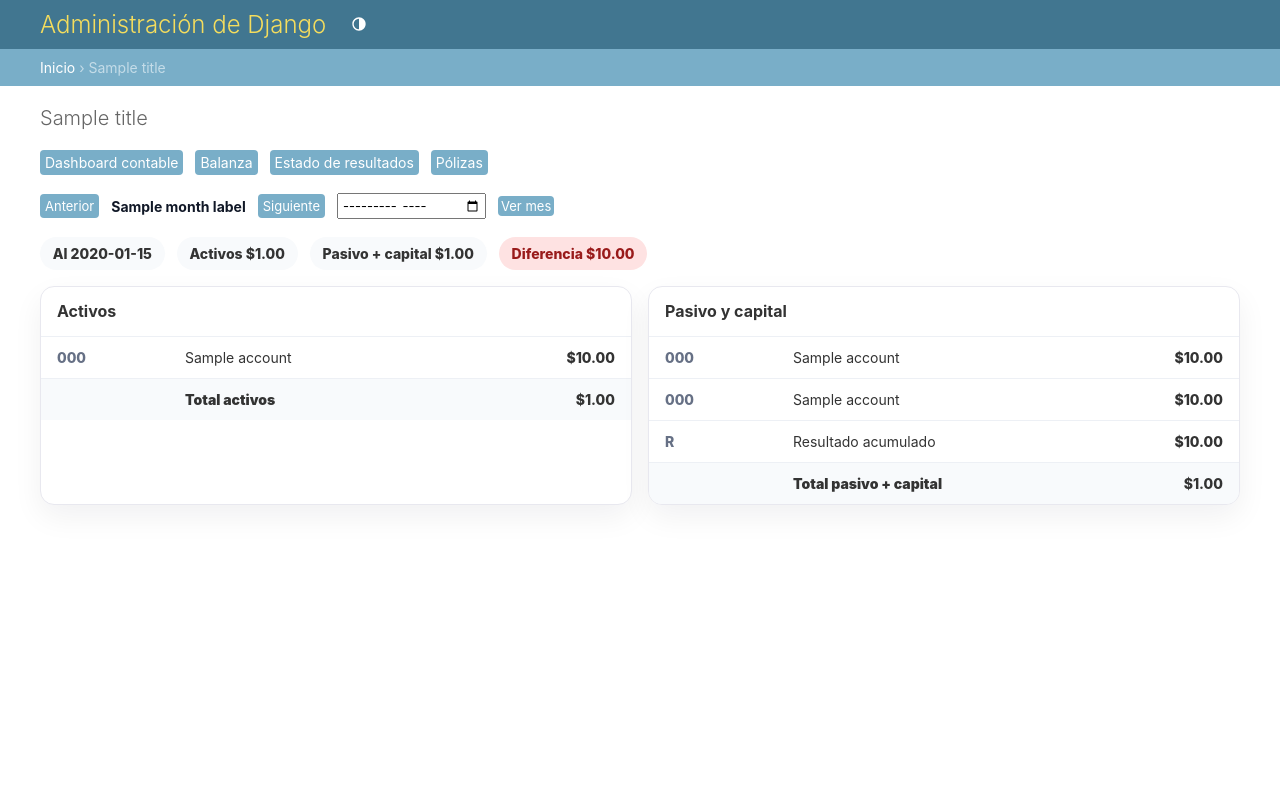
After one commit to isaithechose/CULTCLASSIC, a Django app: template templates/admin/tienda/balance_sheet.html in a window 1280 px wide. The commit adds this page. Run offline with Django 4.2, Linux system fonts and the light colour scheme; the template is opened without the code that fills it: most values are stand-ins (such as "Sample title", 1, 10 or a date in 2020).

Commit message:
Add accounting financial statements

```diff
--- a/templates/admin/tienda/accounting_dashboard.html
+++ b/templates/admin/tienda/accounting_dashboard.html
@@ -147,6 +147,8 @@
     <a class="button" href="{% url 'admin:tienda_journalentry_changelist' %}">Pólizas</a>
     <a class="button" href="{% url 'admin:tienda_journalentry_trial_balance' %}?month={{ current_month_value }}">Balanza</a>
     <a class="button" href="{% url 'admin:tienda_journalentry_unbalanced' %}?month={{ current_month_value }}">Auditoría</a>
+    <a class="button" href="{% url 'admin:tienda_journalentry_income_statement' %}?month={{ current_month_value }}">Resultados pólizas</a>
+    <a class="button" href="{% url 'admin:tienda_journalentry_balance_sheet' %}?month={{ current_month_value }}">Balance general</a>
     <a class="button" href="{% url 'admin:tienda_journalentry_trial_balance_export' %}?month={{ current_month_value }}">Exportar balanza</a>
     <form method="post" action="{% url 'admin:tienda_journalentry_generate_missing' %}" style="display:inline-flex;margin:0;">
       {% csrf_token %}
--- /dev/null
+++ b/templates/admin/tienda/balance_sheet.html
@@ -0,0 +1,154 @@
+{% extends "admin/base_site.html" %}
+
+{% block extrastyle %}
+{{ block.super }}
+<style>
+  .balance-actions,
+  .balance-nav,
+  .balance-summary {
+    display: flex;
+    flex-wrap: wrap;
+    gap: 0.75rem;
+    align-items: center;
+    margin-bottom: 1rem;
+  }
+  .balance-nav strong {
+    color: #111827;
+    min-width: 8rem;
+    text-align: center;
+  }
+  .balance-summary span {
+    padding: 0.5rem 0.8rem;
+    border-radius: 999px;
+    background: #f8fafc;
+    font-weight: 800;
+  }
+  .balance-summary .is-ok {
+    background: #dcfce7;
+    color: #166534;
+  }
+  .balance-summary .is-danger {
+    background: #fee2e2;
+    color: #991b1b;
+  }
+  .balance-grid {
+    display: grid;
+    grid-template-columns: repeat(2, minmax(0, 1fr));
+    gap: 1rem;
+  }
+  .balance-card {
+    background: #fff;
+    border: 1px solid #e8e8ef;
+    border-radius: 14px;
+    box-shadow: 0 12px 30px rgba(16, 24, 40, 0.06);
+    overflow: hidden;
+  }
+  .balance-card h2 {
+    margin: 0;
+    padding: 0.9rem 1rem;
+    border-bottom: 1px solid #edf0f5;
+  }
+  .balance-row {
+    display: grid;
+    grid-template-columns: 7rem 1fr auto;
+    gap: 1rem;
+    padding: 0.75rem 1rem;
+    border-bottom: 1px solid #edf0f5;
+    align-items: center;
+  }
+  .balance-row:last-child {
+    border-bottom: 0;
+  }
+  .balance-code {
+    color: #667085;
+    font-weight: 800;
+  }
+  .balance-amount {
+    text-align: right;
+    font-weight: 800;
+  }
+  .balance-total {
+    background: #f8fafc;
+    font-weight: 900;
+  }
+  @media (max-width: 900px) {
+    .balance-grid {
+      grid-template-columns: 1fr;
+    }
+  }
+</style>
+{% endblock %}
+
+{% block content %}
+<div class="balance-actions">
+  <a class="button" href="{% url 'admin:tienda_expense_accounting_dashboard' %}">Dashboard contable</a>
+  <a class="button" href="{% url 'admin:tienda_journalentry_trial_balance' %}?month={{ current_month_value }}">Balanza</a>
+  <a class="button" href="{% url 'admin:tienda_journalentry_income_statement' %}?month={{ current_month_value }}">Estado de resultados</a>
+  <a class="button" href="{% url 'admin:tienda_journalentry_changelist' %}">Pólizas</a>
+</div>
+
+<form class="balance-nav" method="get">
+  <a class="button" href="?month={{ previous_month }}">Anterior</a>
+  <strong>{{ month_label }}</strong>
+  <a class="button" href="?month={{ next_month }}">Siguiente</a>
+  <input type="month" name="month" value="{{ current_month_value }}">
+  <button type="submit" class="button">Ver mes</button>
+</form>
+
+<div class="balance-summary">
+  <span>Al {{ end_date|date:"Y-m-d" }}</span>
+  <span>Activos ${{ total_assets|floatformat:2 }}</span>
+  <span>Pasivo + capital ${{ total_liabilities_equity|floatformat:2 }}</span>
+  <span class="{% if difference == 0 %}is-ok{% else %}is-danger{% endif %}">Diferencia ${{ difference|floatformat:2 }}</span>
+</div>
+
+<div class="balance-grid">
+  <section class="balance-card">
+    <h2>Activos</h2>
+    {% for row in asset_rows %}
+      <div class="balance-row">
+        <div class="balance-code">{{ row.account.code }}</div>
+        <div>{{ row.account.name }}</div>
+        <div class="balance-amount">${{ row.amount|floatformat:2 }}</div>
+      </div>
+    {% empty %}
+      <div class="balance-row"><div></div><div>Sin activos contabilizados.</div><div></div></div>
+    {% endfor %}
+    <div class="balance-row balance-total">
+      <div></div>
+      <div>Total activos</div>
+      <div class="balance-amount">${{ total_assets|floatformat:2 }}</div>
+    </div>
+  </section>
+
+  <section class="balance-card">
+    <h2>Pasivo y capital</h2>
+    {% for row in liability_rows %}
+      <div class="balance-row">
+        <div class="balance-code">{{ row.account.code }}</div>
+        <div>{{ row.account.name }}</div>
+        <div class="balance-amount">${{ row.amount|floatformat:2 }}</div>
+      </div>
+    {% empty %}
+      <div class="balance-row"><div></div><div>Sin pasivos contabilizados.</div><div></div></div>
+    {% endfor %}
+    {% for row in equity_rows %}
+      <div class="balance-row">
+        <div class="balance-code">{{ row.account.code }}</div>
+        <div>{{ row.account.name }}</div>
+        <div class="balance-amount">${{ row.amount|floatformat:2 }}</div>
+      </div>
+    {% endfor %}
+    <div class="balance-row">
+      <div class="balance-code">R</div>
+      <div>Resultado acumulado</div>
+      <div class="balance-amount">${{ accumulated_result|floatformat:2 }}</div>
+    </div>
+    <div class="balance-row balance-total">
+      <div></div>
+      <div>Total pasivo + capital</div>
+      <div class="balance-amount">${{ total_liabilities_equity|floatformat:2 }}</div>
+    </div>
+  </section>
+</div>
+{% endblock %}
```
Also changed, not shown: templates/admin/tienda/journal_income_statement.html (added, +129 -0 lines), tienda/admin.py (+133 -0 lines).
